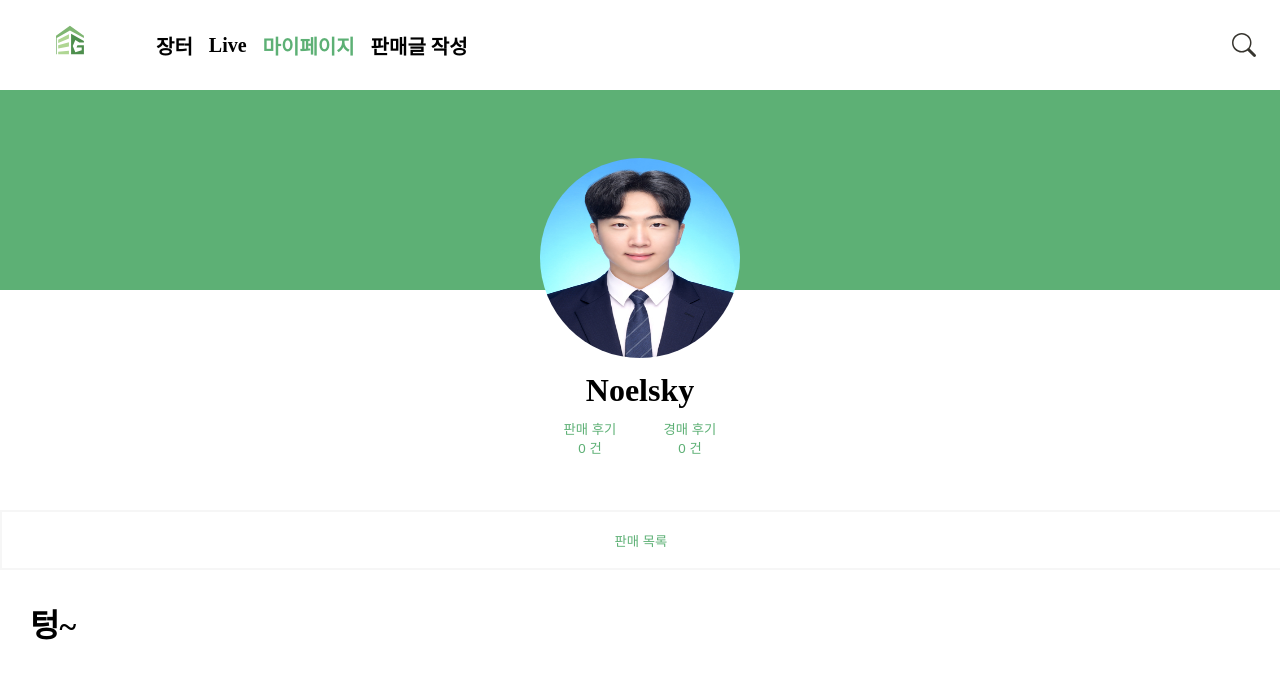
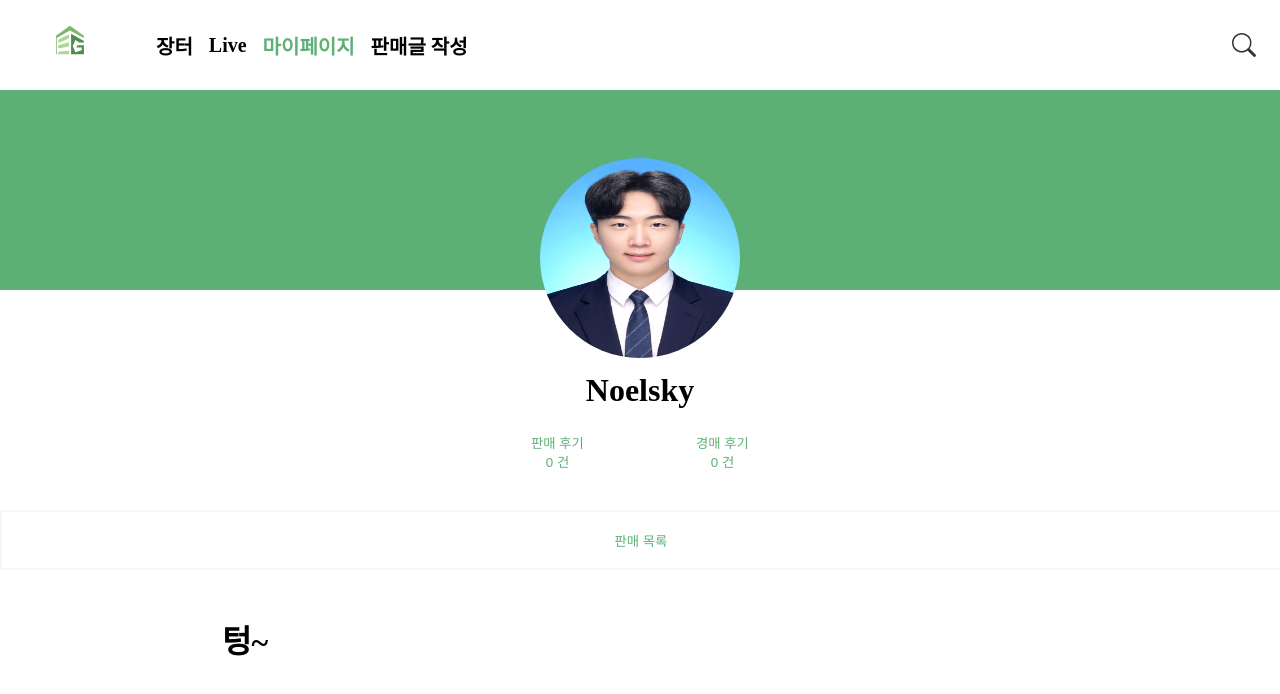
Before and after one commit to AjouCapstone-Sw/client, a React (Vite) app: page /my in a window 1280 px wide. Shown: the top 694 px of the page. Built offline with nearby package versions, Linux system fonts and the light colour scheme; no server answers.

Commit message:
enhance: mypage, list page margin style

```diff
--- /dev/null
+++ b/src/Pages/ListPage/ListPage.style.ts
@@ -0,0 +1,10 @@
+import styled from 'styled-components';
+
+const Container = styled.div`
+  min-width: 320px;
+  margin: auto 20px;
+`;
+
+export default {
+  Container,
+};
--- a/src/Pages/ListPage/ListPage.tsx
+++ b/src/Pages/ListPage/ListPage.tsx
@@ -1,11 +1,12 @@
 import { useGetItemList } from './ListPage.hook';
+import ListPageStyle from './ListPage.style';
 
 import { ItemListCell } from '@Components/.';
 
 export const ListPage = () => {
   const { viewLiveList, viewList } = useGetItemList();
   return (
-    <div>
+    <ListPageStyle.Container>
       <ul>
         {viewLiveList.map((viewLive) => (
           <ItemListCell
@@ -26,6 +27,6 @@ export const ListPage = () => {
           ))
         )}
       </ul>
-    </div>
+    </ListPageStyle.Container>
   );
 };
--- a/src/Pages/MyPage/MyPage.style.ts
+++ b/src/Pages/MyPage/MyPage.style.ts
@@ -17,7 +17,7 @@ const User = styled.div`
   left: 50%;
   transform: translate(-50%, -50%);
   text-align: center;
-  width: 200px;
+  width: 330px;
   height: 340px;
   img {
     margin-top: 40px;
@@ -28,6 +28,10 @@ const User = styled.div`
   h1 {
     margin: 10px 0px;
   }
+
+  h1 + div {
+    margin-top: 24px;
+  }
   div {
     display: flex;
     justify-content: space-around;
@@ -37,6 +41,9 @@ const User = styled.div`
     cursor: pointer;
     color: ${({ theme }) => theme.color.primary};
     background-color: white;
+  }
+  .my-point {
+    cursor: auto;
   }
 `;
 
@@ -60,7 +67,9 @@ const ButtonContainer = styled.div`
 const Body = styled.ul`
   overflow: auto;
   height: calc(75vh - 250px);
-
+  width: 70%;
+  margin: 16px auto;
+  min-width: 320px;
   li {
     border-bottom: 2px solid #f6f6f6;
   }
```
